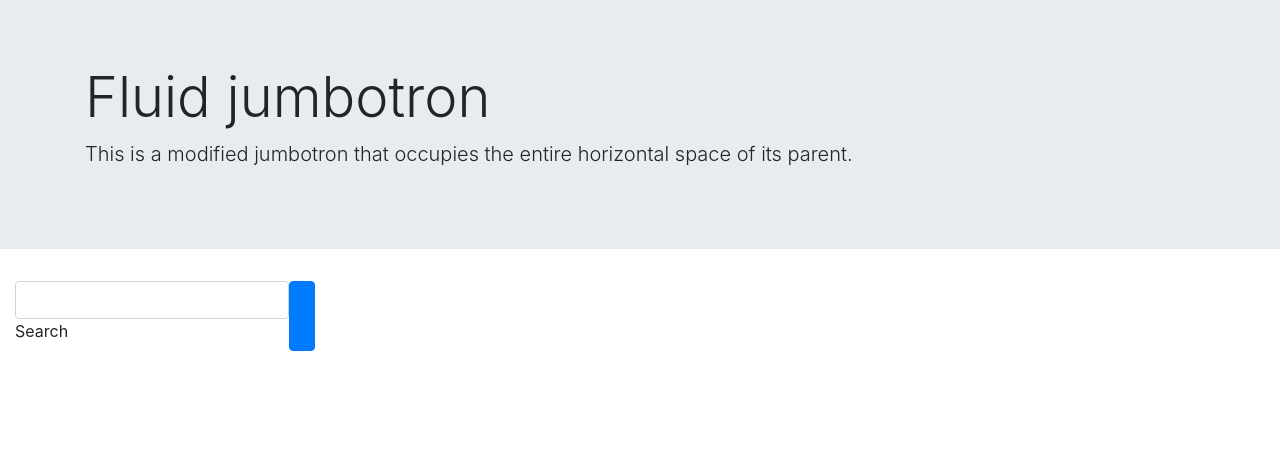
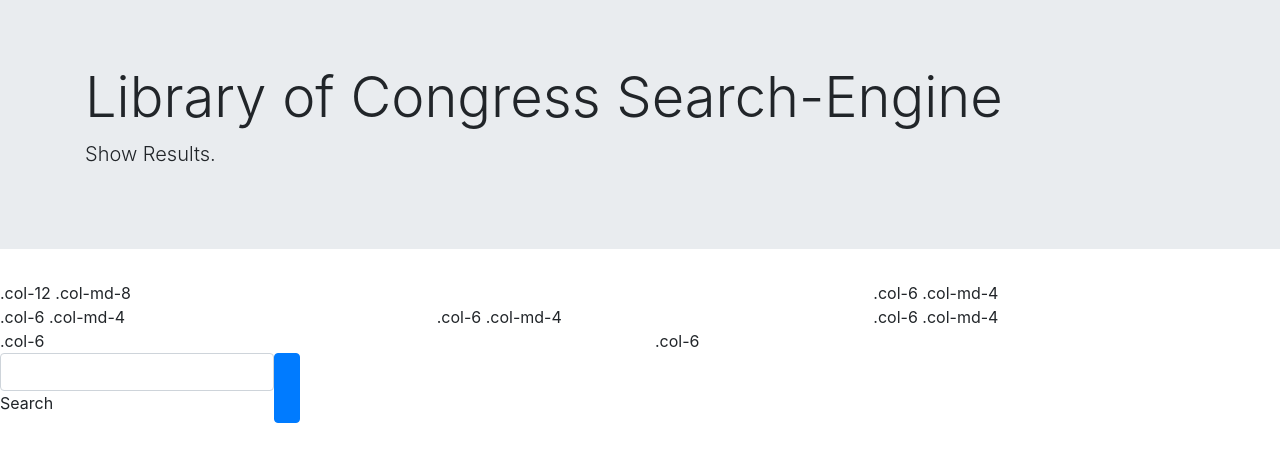
Before and after one commit to AFF321/unit-06-mini-project, a plain HTML site: page index.html in a window 1280 px wide. Drawn offline with nearby package versions, Linux system fonts and the light colour scheme.

Commit message:
HTML Update 2

```diff
--- a/index.html
+++ b/index.html
@@ -6,7 +6,7 @@
     <meta name="viewport" content="width=device-width, initial-scale=1.0">
     <link rel="stylesheet" href="https://cdnjs.cloudflare.com/ajax/libs/twitter-bootstrap/4.5.0/css/bootstrap.min.css">
     <link href ='./custom-css.css'>
-    <title>Document</title>
+    <title>Library of Congress Search-Engine</title>
 
     <script
       src="https://code.jquery.com/jquery-3.5.1.min.js"
@@ -15,13 +15,30 @@
     ></script>
 </head>
 <body>
+<div class="main-container">
     <div class="jumbotron jumbotron-fluid">
       <div class="container">
-      <h1 class="display-4">Fluid jumbotron</h1>
-      <p class="lead">This is a modified jumbotron that occupies the entire horizontal space of its parent.</p>
+        <h1 class="display-4">Library of Congress Search-Engine</h1>
+            <p class="lead">Show Results.</p>
           </div>
         </div>
 
+        <div class="row">
+          <div class="col-12 col-md-8">.col-12 .col-md-8</div>
+          <div class="col-6 col-md-4">.col-6 .col-md-4</div>
+        </div>
+
+        <!-- Columns start at 50% wide on mobile and bump up to 33.3% wide on desktop -->
+        <div class="row">
+          <div class="col-6 col-md-4">.col-6 .col-md-4</div>
+          <div class="col-6 col-md-4">.col-6 .col-md-4</div>
+          <div class="col-6 col-md-4">.col-6 .col-md-4</div>
+        </div>
+
+        <!-- Columns are always 50% wide, on mobile and desktop -->
+        <div class="row">
+          <div class="col-6">.col-6</div>
+          <div class="col-6">.col-6</div>
         <div class="col-md-12 container">
           <div class="input-group">
             <div class="form-outline">
@@ -33,10 +50,7 @@
             </button>
           </div>
         </div>
-
-
-
-
+</div>
 
     <script src="./javascript.js"></script>
 </body>
```
Lines whose indentation alone changed are shown as unchanged.
